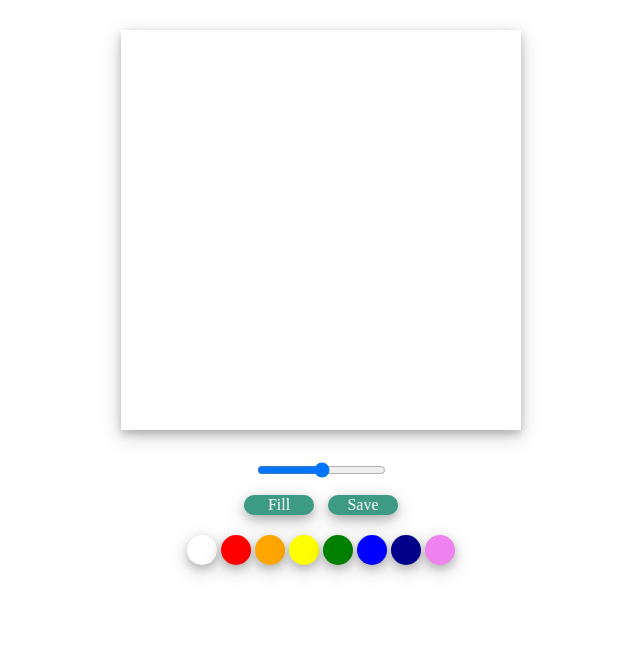
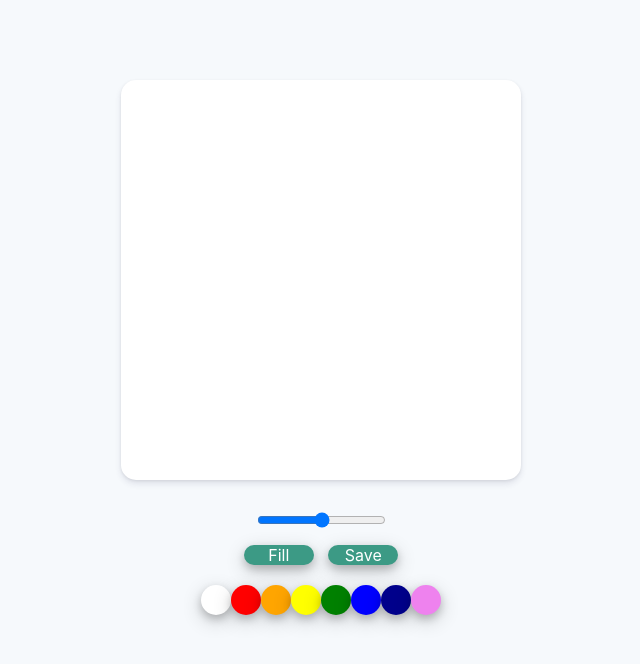
Before and after one commit to newhar/paintjs, a plain HTML site: page index.html in a window 1280 px wide. Shown: the whole page, without its empty margins (319-959 px from the left). Drawn offline with Linux system fonts and the light colour scheme.

Commit message:
part1
I changed little bit.

class name and id
css

```diff
--- a/index.html
+++ b/index.html
@@ -18,18 +18,15 @@
         <button id="js_fill">Fill</button>
         <button id="js_save">Save</button>
       </div>
-      <div class="control__btns" id="jsbtns">
-        <button class="control__btn" style="background-color: white;"></button>
-        <button class="control__btn" style="background-color: red;"></button>
-        <button class="control__btn" style="background-color: orange;"></button>
-        <button class="control__btn" style="background-color: yellow;"></button>
-        <button class="control__btn" style="background-color: green;"></button>
-        <button class="control__btn" style="background-color: blue;"></button>
-        <button
-          class="control__btn"
-          style="background-color: darkblue;"
-        ></button>
-        <button class="control__btn" style="background-color: violet;"></button>
+      <div class="control__colors" id="jsColors">
+        <div class="control__color" style="background-color: white;"></div>
+        <div class="control__color" style="background-color: red;"></div>
+        <div class="control__color" style="background-color: orange;"></div>
+        <div class="control__color" style="background-color: yellow;"></div>
+        <div class="control__color" style="background-color: green;"></div>
+        <div class="control__color" style="background-color: blue;"></div>
+        <div class="control__color" style="background-color: darkblue;"></div>
+        <div class="control__color" style="background-color: violet;"></div>
       </div>
     </div>
   </body>
--- a/styles.css
+++ b/styles.css
@@ -1,10 +1,13 @@
 @import "reset.css";
 
 body {
+  background-color: #f6f9fc;
+  font-family: -apple-system, BlinkMacSystemFont, "Segoe UI", Roboto, Oxygen,
+    Ubuntu, Cantarell, "Open Sans", "Helvetica Neue", sans-serif;
   display: flex;
   flex-direction: column;
   align-items: center;
-  background-color: rgb(255, 255, 255);
+  padding: 50px 0px;
 }
 
 .canvas {
@@ -12,14 +15,15 @@ body {
   width: 400px;
   height: 400px;
   background-color: white;
-  box-shadow: 0 4px 8px 0 rgba(0, 0, 0, 0.2), 0 6px 20px 0 rgba(0, 0, 0, 0.19);
+  border-radius: 15px;
+  box-shadow: 0 4px 6px rgba(50, 50, 93, 0.11), 0 1px 3px rgba(0, 0, 0, 0.08);
 }
 
 .contorls {
   display: flex;
   flex-direction: column;
   align-items: center;
-  padding: 30px;
+  margin-top: 30px;
 }
 
 .brush {
@@ -47,8 +51,11 @@ body {
   background-color: black;
 }
 
-.control__btn {
-  all: unset;
+.control__colors {
+  display: flex;
+}
+.control__color {
+  /* display: flex; */
   width: 30px;
   height: 30px;
   border-radius: 15px;
```
